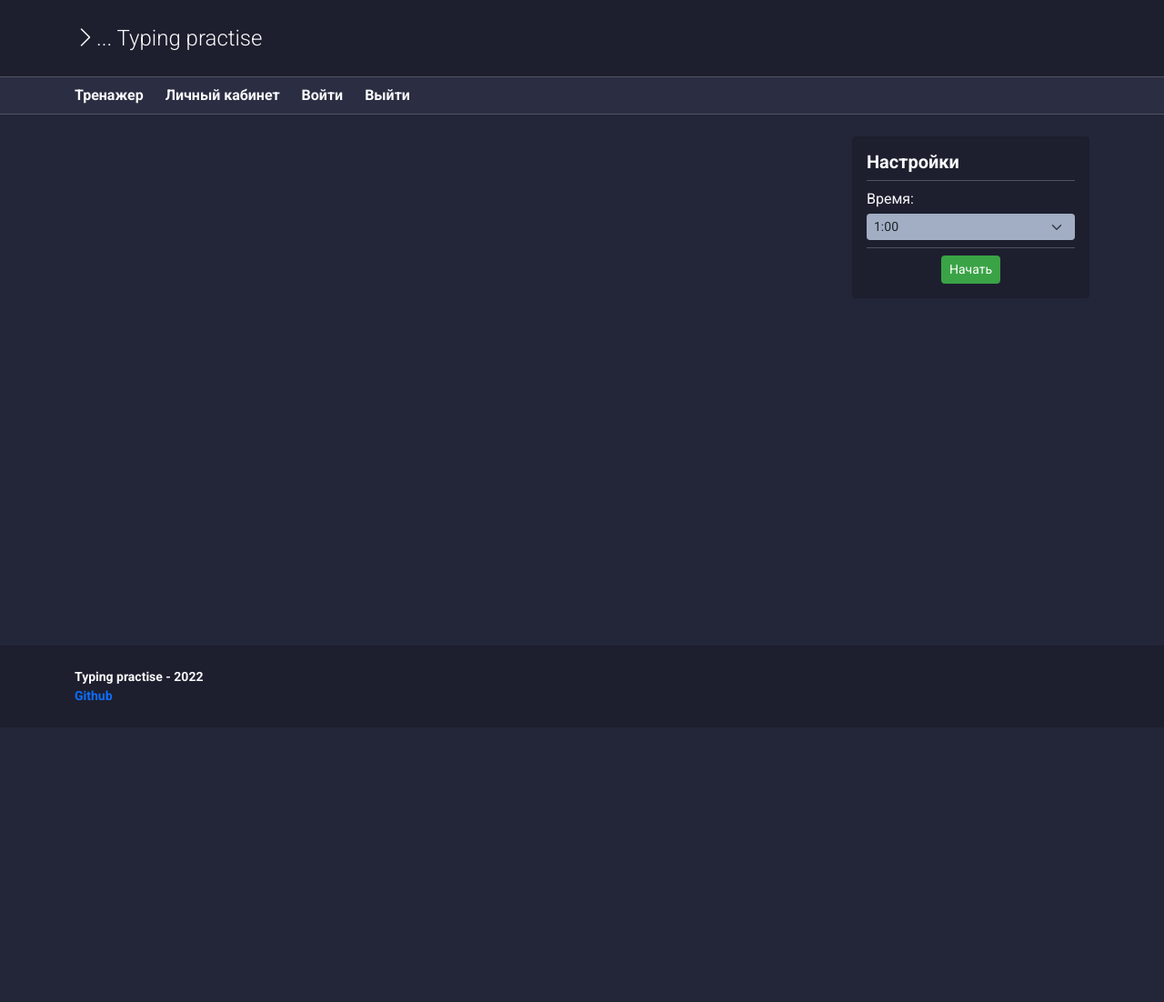
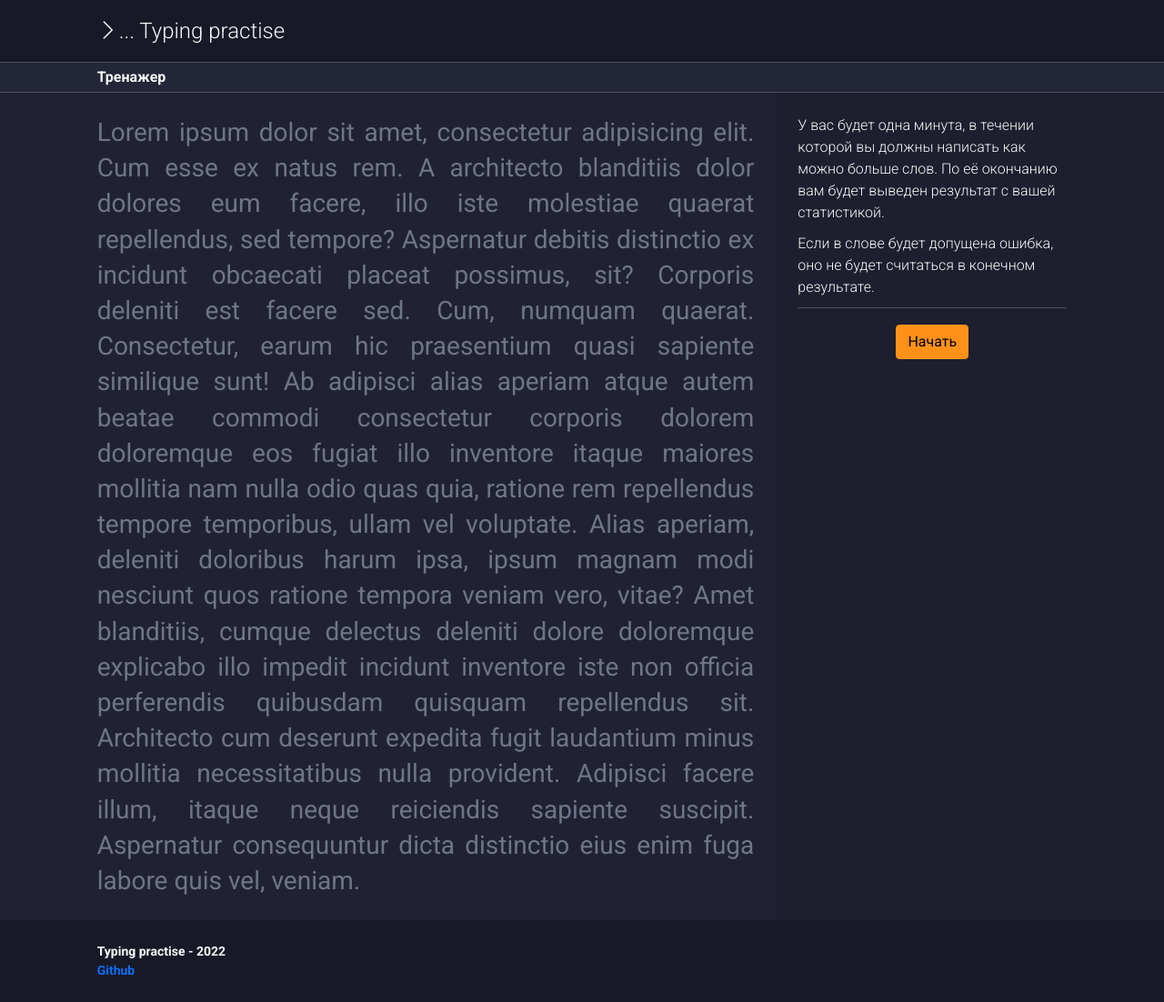
Before and after one commit to BorisPlaton/typing_speed_trainer, a Django app: page /trainer/ in a window 1280 px wide. Shown: the whole page at 91% size. Before the commit the page ends 770 px from the top, so only its background shows below. Run offline with Django 4.2, Linux system fonts and the light colour scheme.

Commit message:
Templates refactoring

```diff
--- a/typing_speed_trainer/static/css/style.css
+++ b/typing_speed_trainer/static/css/style.css
@@ -8,18 +8,59 @@
 
 html,
 body {
-  height: 100%;
   font-family: "Roboto", sans-serif;
 }
 
-.wrapper {
-  min-height: 100%;
-  display: flex;
-  flex-direction: column;
+:root {
+  --right-space: 1fr;
+  --middle-space: 10fr;
+  --left-space: 1fr;
+}
+
+.base-grid {
+  display: grid;
+  height: 100vh;
+  grid-template-rows: auto 1fr auto;
+  grid-template-areas: "header" "main" "footer";
+}
+
+header {
+  grid-area: header;
+  display: grid;
+  grid-template-areas: "header-logo" "header-navbar";
+}
+header .header-logo {
+  display: grid;
+  grid-area: "header-logo";
+  grid-template-columns: var(--right-space) var(--middle-space) var(--left-space);
+  grid-template-areas: ". logo .";
+}
+header .header-logo .logo {
+  grid-area: logo;
+}
+header .header-navbar {
+  display: grid;
+  grid-area: "header-navbar";
+  grid-template-columns: var(--right-space) var(--middle-space) var(--left-space);
+  grid-row: 1fr;
+  grid-template-areas: ". item .";
+}
+header .header-navbar .navbar-item {
+  grid-area: item;
 }
 
 main {
-  flex: 1 1 auto;
+  grid-area: main;
+}
+
+footer {
+  grid-area: footer;
+  display: grid;
+  grid-template-columns: var(--right-space) var(--middle-space) var(--left-space);
+  grid-template-areas: ". footer-content .";
+}
+footer .footer-content {
+  grid-area: footer-content;
 }
 
 a {
@@ -1165,6 +1206,48 @@ a.link-blue-700:hover {
   border-right: 1px solid #1d1f2e;
 }
 
+a.link-blue-800 {
+  color: #181926;
+}
+a.link-blue-800:hover {
+  color: #363855;
+}
+
+.text-blue-800 {
+  color: #181926;
+}
+
+.bg-blue-800 {
+  background-color: #181926;
+}
+
+a.link-blue-800 {
+  color: #181926;
+}
+a.link-blue-800:hover {
+  color: #363855;
+}
+
+.border-blue-800 {
+  border: 1px solid #181926 !important;
+}
+
+.border-blue-800-top {
+  border-top: 1px solid #181926;
+}
+
+.border-blue-800-bottom {
+  border-bottom: 1px solid #181926;
+}
+
+.border-blue-800-start {
+  border-left: 1px solid #181926;
+}
+
+.border-blue-800-end {
+  border-right: 1px solid #181926;
+}
+
 a.link-purple-100 {
   color: rgb(204, 166, 255);
 }
@@ -2317,6 +2400,30 @@ a.link-main-700:hover {
   background-color: #171925;
 }
 
+.btn-blue-800 {
+  padding: 6px 12px;
+  border: 1px solid #181926;
+  background-color: #181926;
+  border-radius: 0.25em;
+  font-size: 1em;
+  text-align: center;
+  vertical-align: middle;
+  transition: 0.1s all ease-in-out;
+  color: white;
+}
+.btn-blue-800.btn-sm {
+  padding: 4px 8px;
+  font-size: 0.875em;
+}
+.btn-blue-800:hover {
+  border-color: #0e0f16;
+  background-color: #0e0f16;
+}
+.btn-blue-800:active {
+  border-color: #12131d;
+  background-color: #12131d;
+}
+
 .btn-purple-100 {
   padding: 6px 12px;
   border: 1px solid rgb(204, 166, 255);
--- a/typing_speed_trainer/static/sass/colors/_colors.scss
+++ b/typing_speed_trainer/static/sass/colors/_colors.scss
@@ -35,6 +35,7 @@ $colors: (
     500: #232538,
     600: #202233,
     700: #1d1f2e,
+    800: #181926,
   ),
   purple: (
     100: rgb(204, 166, 255),
--- a/typing_speed_trainer/static/sass/style.scss
+++ b/typing_speed_trainer/static/sass/style.scss
@@ -11,18 +11,75 @@
 
 html,
 body {
-  height: 100%;
   font-family: "Roboto", sans-serif;
 }
 
-.wrapper {
-  min-height: 100%;
-  display: flex;
-  flex-direction: column;
+:root {
+  --right-space: 1fr;
+  --middle-space: 10fr;
+  --left-space: 1fr;
+}
+
+.base-grid {
+  display: grid;
+  height: 100vh;
+  grid-template-rows: auto 1fr auto;
+  grid-template-areas:
+    "header"
+    "main"
+    "footer";
+}
+
+header {
+  grid-area: header;
+  display: grid;
+  grid-template-areas:
+    "header-logo"
+    "header-navbar";
+
+  .header-logo {
+    display: grid;
+    grid-area: "header-logo";
+    grid-template-columns: var(--right-space) var(--middle-space) var(
+        --left-space
+      );
+    grid-template-areas: ". logo .";
+
+    .logo {
+      grid-area: logo;
+    }
+  }
+
+  .header-navbar {
+    display: grid;
+    grid-area: "header-navbar";
+    grid-template-columns: var(--right-space) var(--middle-space) var(
+        --left-space
+      );
+    grid-row: 1fr;
+    grid-template-areas: ". item .";
+
+    .navbar-item {
+      grid-area: item;
+    }
+  }
 }
 
 main {
-  flex: 1 1 auto;
+  grid-area: main;
+}
+
+footer {
+  grid-area: footer;
+  display: grid;
+  grid-template-columns: var(--right-space) var(--middle-space) var(
+      --left-space
+    );
+  grid-template-areas: ". footer-content .";
+
+  .footer-content {
+    grid-area: footer-content;
+  }
 }
 
 a {
--- a/typing_speed_trainer/templates/base.html
+++ b/typing_speed_trainer/templates/base.html
@@ -21,32 +21,22 @@
         {% endblock %}
     </title>
 </head>
-<body class="bg-blue-500">
+<body>
 
 <!--============= Content =============-->
-<div class="wrapper">
+<div class="base-grid">
 
     {% block header %}
-    <header>
         {% include 'includes/header.html' %}
-    </header>
     {% endblock %}
 
-    {% comment %}
-    <section class="last-results">
-        {% include 'includes/last-results.html' %}
-    </section>
-    {% endcomment %}
-
-    <main>
+    <main class="">
         {% block content %}
         {% endblock %}
     </main>
 
     {% block footer %}
-    <footer>
         {% include 'includes/footer.html' %}
-    </footer>
     {% endblock %}
 </div>
 <!--==========================-->
--- a/typing_speed_trainer/templates/includes/footer.html
+++ b/typing_speed_trainer/templates/includes/footer.html
@@ -1,16 +1,10 @@
-<div class="container-fluid bg-blue-700 text-light">
-    <div class="container">
-        <div class="py-4">
-            <div class="row g-4">
+<footer class="bg-blue-800 py-4">
 
-                <div class="col-lg-4 fw-bold">
-                    <div class="d-flex flex-column">
-                        <small>Typing practise - 2022</small>
-                        <small><a href="https://github.com/BorisPlaton/typing_speed_trainer">Github</a></small>
-                    </div>
-                </div>
-
-            </div>
+    <div class="footer-content">
+        <div class="d-flex flex-column text-light fw-bold">
+            <small>Typing practise - 2022</small>
+            <small><a href="https://github.com/BorisPlaton/typing_speed_trainer">Github</a></small>
         </div>
     </div>
-</div>
+
+</footer>
--- a/typing_speed_trainer/templates/includes/header.html
+++ b/typing_speed_trainer/templates/includes/header.html
@@ -1,32 +1,15 @@
-<div class="container-fluid bg-blue-700">
-    <div class="container">
-        <div class="py-4">
-            <div class="row align-items-center justify-content-between text-light g-3">
-                <div class="col-auto">
-                    <span class="fs-4 fw-light"><i class="bi bi-chevron-right"></i>... Typing practise</span>
-                </div>
-            </div>
+<header class="">
+
+    <div class="header-logo bg-blue-800 py-3">
+        <div class="logo text-light">
+            <span class="fs-4 fw-light"><i class="bi bi-chevron-right"></i>... Typing practise</span>
         </div>
     </div>
-</div>
 
-<div class="container-fluid bg-blue-400 border-blue-200-top border-blue-200-bottom fw-bold">
-    <div class="container">
-        <div class="py-2">
-            <div class="row g-4">
-                <div class="col-auto">
-                    <a href="{% url 'trainer:type_trainer' %}" class="link-light">Тренажер</a>
-                </div>
-                <div class="col-auto">
-                    <a href="" class="link-light">Личный кабинет</a>
-                </div>
-                <div class="col-auto">
-                    <a href="" class="link-light">Войти</a>
-                </div>
-                <div class="col-auto">
-                    <a href="" class="link-light">Выйти</a>
-                </div>
-            </div>
+    <div class="header-navbar bg-blue-500 border-blue-200-top border-blue-200-bottom fw-bold py-1">
+        <div class="navbar-item">
+            <a href="{% url 'trainer:type_trainer' %}" class="link-light">Тренажер</a>
         </div>
     </div>
-</div>
+
+</header>
--- a/typing_speed_trainer/trainer/static/trainer/css/style.css
+++ b/typing_speed_trainer/trainer/static/trainer/css/style.css
@@ -1,3 +1,22 @@
+.grid {
+  display: grid;
+  height: 100%;
+  grid-template-columns: 4fr 2fr;
+}
+.grid .text {
+  display: grid;
+  grid-template-columns: 1fr 7fr;
+  grid-template-areas: ". inner-text";
+}
+.grid .sidebar {
+  display: grid;
+  grid-template-columns: 3fr 1fr;
+  grid-template-areas: "test .";
+}
+.grid .inner-text {
+  grid-area: inner-text;
+}
+
 .text-trainer {
   position: relative;
 }
@@ -5,6 +24,7 @@
   cursor: pointer;
   user-select: none;
   text-align: justify;
+  line-height: 1.4;
 }
 
 .input-text {
@@ -23,8 +43,16 @@
   outline: 0 none;
 }
 
+.settings-bar {
+  display: flex;
+  flex-direction: column;
+  gap: 10px;
+}
+
 .statistics-bar {
   display: none;
+  flex-direction: column;
+  gap: 10px;
 }
 
 .result-modal {
@@ -59,6 +87,10 @@
   justify-content: end;
   border-bottom-left-radius: 0.25em;
   border-bottom-right-radius: 0.25em;
+}
+
+.start-typing-trainer {
+  align-self: center;
 }
 
 .invalid-char {
--- a/typing_speed_trainer/trainer/static/trainer/js/broker.js
+++ b/typing_speed_trainer/trainer/static/trainer/js/broker.js
@@ -3,7 +3,7 @@ export default class Broker {
     this.events = {
       typingTrainerStarted: [],
       typingTrainerStopped: [],
-      correctChar: [],
+      correctWord: [],
       invalidChar: [],
     };
   }
--- a/typing_speed_trainer/trainer/static/trainer/js/main.js
+++ b/typing_speed_trainer/trainer/static/trainer/js/main.js
@@ -20,3 +20,10 @@ statisticsBar.addBrokerListener("typingTrainerStopped", () => {
   settingsBar.setup();
   textField.stopTyping();
 });
+
+textField.addBrokerListener("correctWord", () =>
+  statisticsBar.increaseCorrectWord()
+);
+textField.addBrokerListener("invalidChar", () =>
+  statisticsBar.increaseWrongChar()
+);
--- a/typing_speed_trainer/trainer/static/trainer/js/settings_bar.js
+++ b/typing_speed_trainer/trainer/static/trainer/js/settings_bar.js
@@ -6,10 +6,8 @@ export default class SettingsBar extends Broker {
     super();
 
     this.settingsBar = document.querySelector(".settings-bar");
-    this.textField = document.querySelector(".text-field");
     this.hiddenInput = document.querySelector(".input-text");
     this.startTrainerButton = document.querySelector(".start-typing-trainer");
-    this.timeSelect = document.querySelector("select");
     this.typingTrainerStarted = this.typingTrainerStarted.bind(this);
   }
 
@@ -28,12 +26,11 @@ export default class SettingsBar extends Broker {
   }
 
   setTotalTime() {
-    storage.totalTime =
-      this.timeSelect.options[this.timeSelect.selectedIndex].value;
+    storage.totalTime = 1;
   }
 
   showSettingsBar() {
-    this.settingsBar.style.display = "block";
+    this.settingsBar.style.display = "flex";
   }
 
   hideSettingsBar() {
--- a/typing_speed_trainer/trainer/static/trainer/js/statistics_bar.js
+++ b/typing_speed_trainer/trainer/static/trainer/js/statistics_bar.js
@@ -51,6 +51,14 @@ export default class StatisticsBar extends Broker {
     this.typoAmount.innerHTML = storage.typoAmount;
   }
 
+  increaseCorrectWord() {
+    this.wordsAmount.innerHTML++;
+  }
+
+  increaseWrongChar() {
+    this.typoAmount.innerHTML++;
+  }
+
   showStatisticsBar() {
     this.statisticsBar.style.display = "block";
   }
--- a/typing_speed_trainer/trainer/static/trainer/js/text_field.js
+++ b/typing_speed_trainer/trainer/static/trainer/js/text_field.js
@@ -1,8 +1,11 @@
 import { faker } from "https://cdn.skypack.dev/@faker-js/faker";
 import storage from "./data_storage.js";
+import Broker from "./broker.js";
 
-export default class TextField {
+export default class TextField extends Broker {
   constructor() {
+    super();
+
     this.backGroundText = document.querySelector(".background-text");
     this.hiddenInput = document.querySelector(".input-text");
 
@@ -86,6 +89,7 @@ export default class TextField {
   skipWord() {
     if (this.isInputAndWordEqual()) {
       storage.increaseCorrectWordsAmount();
+      this.notify("correctWord");
     }
     storage.increaseTotalWordsAmount();
     this.clearHiddenInput();
@@ -119,6 +123,7 @@ export default class TextField {
     } else {
       this.setCurrentCharIsInvalid();
       storage.increaseTypoAmount();
+      this.notify("invalidChar");
     }
     this.currentCharIndex++;
   }
--- a/typing_speed_trainer/trainer/templates/trainer/includes/result_modal_page.html
+++ b/typing_speed_trainer/trainer/templates/trainer/includes/result_modal_page.html
@@ -15,7 +15,7 @@
 
                 <div class="d-flex align-items-center">
                     <div class="me-2">Слов в минуту:</div>
-                    <div class="fs-4 bg-blue-500 px-2 rounded modal-wpm flex-fill">-</div>
+                    <div class="fs-4 bg-blue-500 px-2 rounded modal-wpm flex-fill text-green-300">-</div>
                 </div>
 
                 <div class="d-flex align-items-center">
--- a/typing_speed_trainer/trainer/templates/trainer/typing_trainer.html
+++ b/typing_speed_trainer/trainer/templates/trainer/typing_trainer.html
@@ -8,107 +8,98 @@
 {% block content %}
 {% include 'trainer/includes/result_modal_page.html' %}
 
-<div class="container">
-    <div class="py-4">
-        <div class="row g-4">
+<div class="grid">
 
-            <div class="col-lg-9 text-field">
-                <div class="text-trainer fs-4">
+    <div class="text bg-blue-600">
+        <div class="inner-text py-4 pe-4">
+            <div class="text-trainer">
+                <!--Hidden user input-->
 
-                    <!--Hidden user input-->
                 <div class="user-input">
-                        <input type="text" class="input-text">
+                    <input type="text" class="input-text fs-3">
                 </div>
 
                 <!--Background text-->
-                    <div class="background-text text-blue-100 fs-3"></div>
-
-                </div>
-            </div>
-
-            <!--Settings bar-->
-            <div class="col-lg-3 settings-bar">
-                <div class="text-light rounded bg-blue-700 p-3">
-                    <div class="row g-2 row-cols-1">
-
-                        <div class="col">
-                            <div class="border-blue-200-bottom">
-                                <h5 class="fw-bold">Настройки</h5>
-                            </div>
-                        </div>
-
-                        <div class="col">
-
-                            <div class="row g-2 row-cols-1">
-                                <div class="col">
-                                    <label for="select-time" class="mb-1">Время:</label>
-                                    <select class="form-select form-select-sm custom-select bg-main-600 border-0"
-                                            id="select-time">
-                                        <option value="1">1:00</option>
-                                        <option value="2">2:00</option>
-                                        <option value="3">3:00</option>
-                                    </select>
-                                </div>
-
-                                <div class="col">
-                                    <div class="d-flex justify-content-center border-blue-200-top">
-                                        <button class="btn-green-400 btn-sm mt-2 start-typing-trainer">Начать</button>
+                <div class="background-text text-blue-100 fs-3">
+                    Lorem ipsum dolor sit amet, consectetur adipisicing elit. Cum esse ex natus rem. A architecto
+                    blanditiis
+                    dolor dolores eum facere, illo iste molestiae quaerat repellendus, sed tempore? Aspernatur debitis
+                    distinctio ex incidunt obcaecati placeat possimus, sit? Corporis deleniti est facere sed. Cum,
+                    numquam
+                    quaerat. Consectetur, earum hic praesentium quasi sapiente similique sunt! Ab adipisci alias aperiam
+                    atque autem beatae commodi consectetur corporis dolorem doloremque eos fugiat illo inventore itaque
+                    maiores mollitia nam nulla odio quas quia, ratione rem repellendus tempore temporibus, ullam vel
+                    voluptate. Alias aperiam, deleniti doloribus harum ipsa, ipsum magnam modi nesciunt quos ratione
+                    tempora
+                    veniam vero, vitae? Amet blanditiis, cumque delectus deleniti dolore doloremque explicabo illo
+                    impedit
+                    incidunt inventore iste non officia perferendis quibusdam quisquam repellendus sit. Architecto cum
+                    deserunt expedita fugit laudantium minus mollitia necessitatibus nulla provident. Adipisci facere
+                    illum,
+                    itaque neque reiciendis sapiente suscipit. Aspernatur consequuntur dicta distinctio eius enim fuga
+                    labore quis vel, veniam.
                 </div>
             </div>
         </div>
     </div>
 
+    <div class="sidebar bg-blue-700">
+        <div class="inner-sidebar py-4 ps-4 text-light">
+
+            <!--Settings bar-->
+            <div class="settings-bar fw-light">
+
+                <div>
+                    У вас будет одна минута, в течении которой вы должны написать как можно больше
+                    слов. По её окончанию вам будет выведен результат с вашей статистикой.
                 </div>
 
-                </div>
+                <div>
+                    Если в слове будет допущена ошибка, оно не будет считаться в конечном
+                    результате.
                 </div>
 
+                <div class="border-blue-200-top"></div>
+
+                <button class="btn-orange-400 start-typing-trainer mt-2">Начать</button>
+
+            </div>
+            <!--========-->
+
+
             <!--Statistics bar-->
-            <div class="col-lg-3 statistics-bar">
-                <div class="text-light rounded bg-blue-700 p-3">
-                    <div class="row g-2 row-cols-1">
+            <div class="statistics-bar">
 
-                        <div class="col">
                 <div class="border-blue-200-bottom">
                     <h5 class="fw-bold">Статистика</h5>
                 </div>
-                        </div>
 
-                        <div class="col">
-                            <div class="row row-cols-1 g-2">
-
-                                <div class="col">
+                <div>
                     Оставшиеся время:
                     <div class="fs-4 bg-blue-400 px-2 rounded left-time">-</div>
                 </div>
 
-                                <div class="col">
+                <div>
                     Набрано слов:
                     <div class="fs-4 bg-blue-400 px-2 rounded text-green-300 words-amount">-</div>
                 </div>
 
-                                <div class="col">
+                <div>
                     Ошибок:
                     <div class="fs-4 bg-blue-400 px-2 rounded text-red-300 typo-amount">-</div>
                 </div>
 
+                <button class="btn-main-400 mt-2 stop-typing-trainer">Остановить</button>
+
             </div>
-                        </div>
+            <!--========-->
 
-                        <div class="col">
-                            <div class="d-flex justify-content-center border-blue-200-top">
-                                <button class="btn-main-400 mt-2 stop-typing-trainer">Остановить</button>
+
         </div>
     </div>
 
 </div>
 
-                </div>
-            </div>
-
-        </div>
-    </div>
-</div>
 {% endblock %}
 
 {% block script %}
```
Also changed, not shown: 3 other files. Lines whose indentation alone changed are shown as unchanged.
